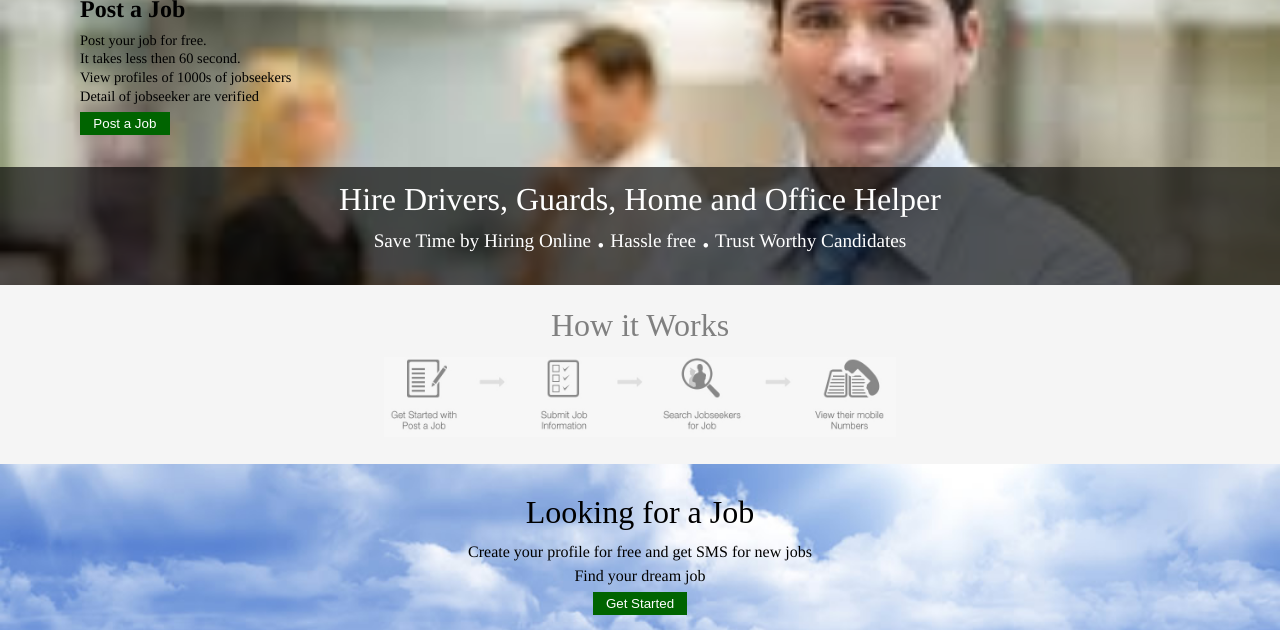
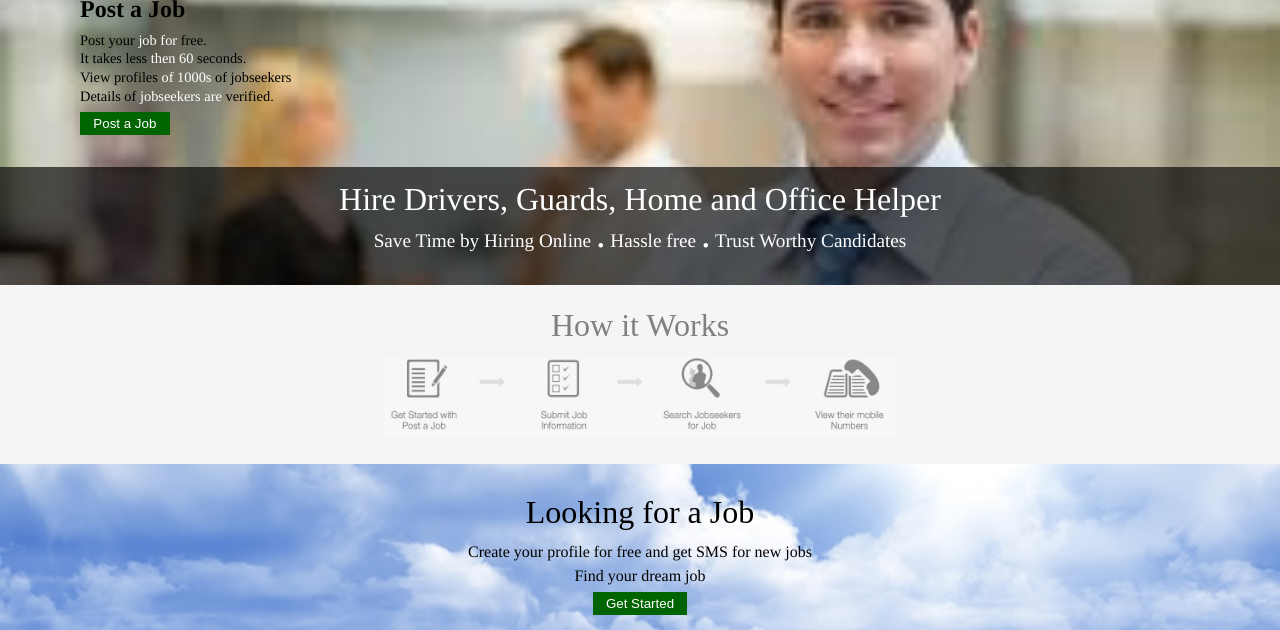
Before and after one commit to subairifeoluwapo/Jobseeker, a plain HTML site: page index.html in a window 1280 px wide. Shown: the part 176-806 px from the top of the page. Drawn offline with Linux system fonts and the light colour scheme.

Commit message:
final update

```diff
--- a/index.html
+++ b/index.html
@@ -26,10 +26,10 @@
 			<div class="middle">
 				<h3>Post a Job</h3>
 				<ul>
-					<li>Post your job for free.</li>
-					<li>It takes less then 60 second.</li>
-					<li>View profiles of 1000s of jobseekers</li>
-					<li>Detail of jobseeker are verified</li>
+					<li>Post your <span>job for</span> free.</li>
+					<li>It takes less <span>then 60</span> seconds.</li>
+					<li>View profiles <span>of 1000s</span> of jobseekers</li>
+					<li>Details of <span>jobseekers are</span> verified.</li>
 				</ul>
 				<button>Post a Job</button>
 			</div>
--- a/main.css
+++ b/main.css
@@ -32,6 +32,10 @@ HEADER STYLE
 	padding: 0 0 1em 1em;
 	width: 20%;
 	opacity: .6;
+}
+
+span {
+	color: #fff;
 }
 
 .top ul {
```
